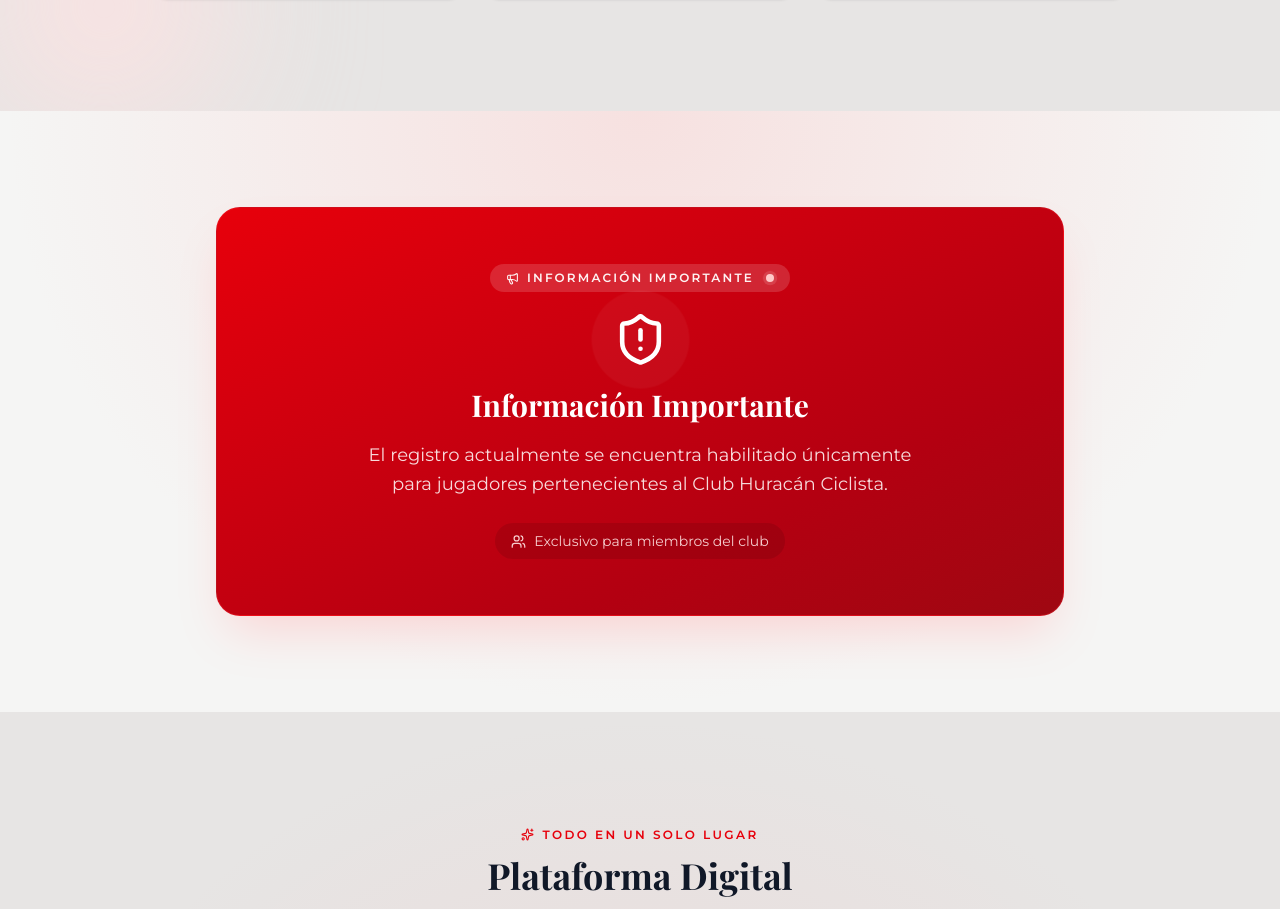
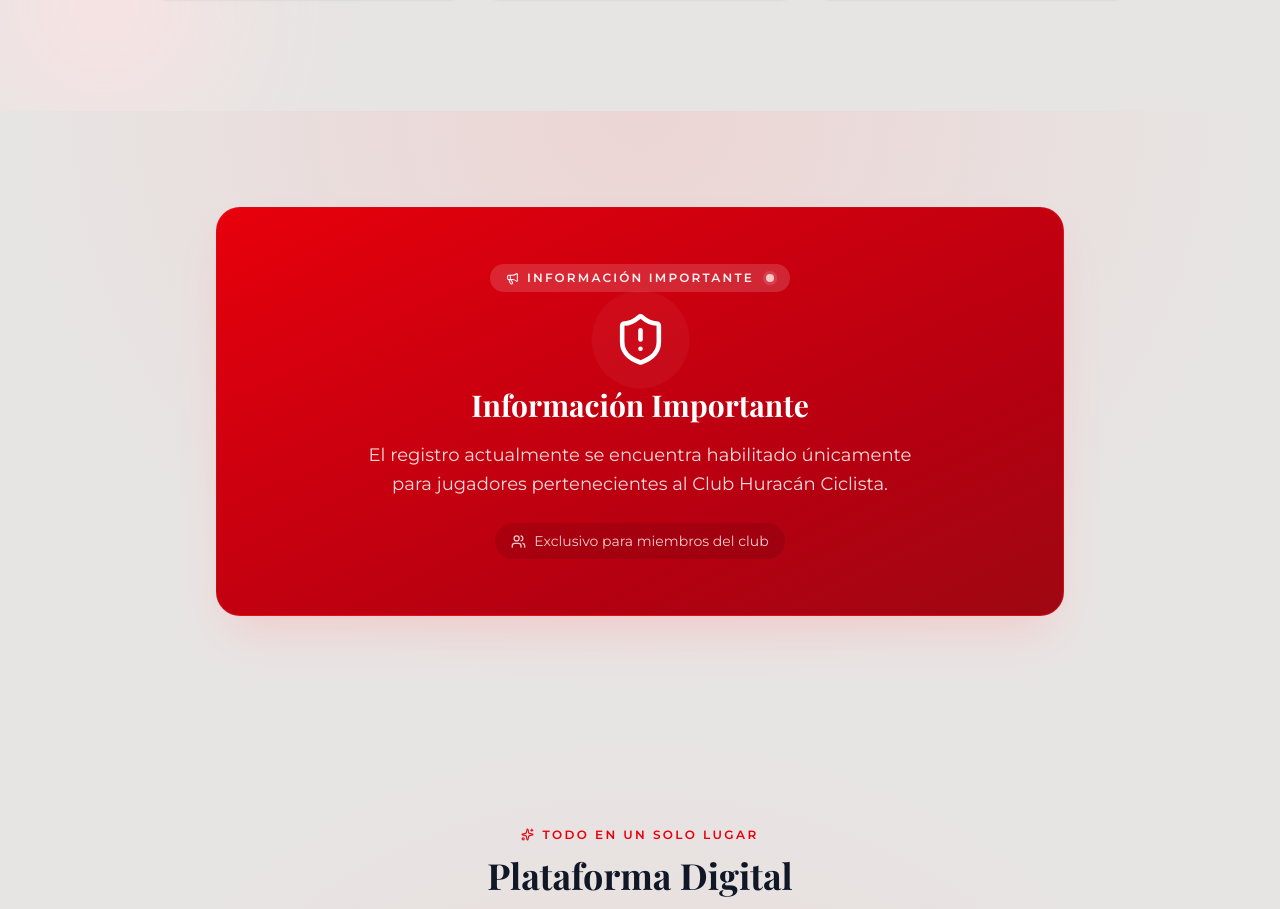
Before and after one commit to Torchiari/Huracan, a Next.js app in the folder frontend-huracan/: page / in a window 1280 px wide. Shown: the part 1449-2358 px from the top of the page. Built offline with nearby package versions, Linux system fonts and the light colour scheme; no server answers; a web font is replaced by a local one.

Commit message:
cambios home

```diff
--- a/frontend-huracan/app/components/home/RegistrationNotice.tsx
+++ b/frontend-huracan/app/components/home/RegistrationNotice.tsx
@@ -3,7 +3,7 @@
 
 export default function RegistrationNotice() {
   return (
-    <section className="relative bg-stone-100 py-20 md:py-24 overflow-hidden">
+    <section className="relative bg-stone-200 py-20 md:py-24 overflow-hidden">
       <div className="absolute inset-0 bg-[radial-gradient(ellipse_at_top,_rgba(252,165,165,0.25)_0%,_transparent_70%)]" />
 
       <Reveal
```
